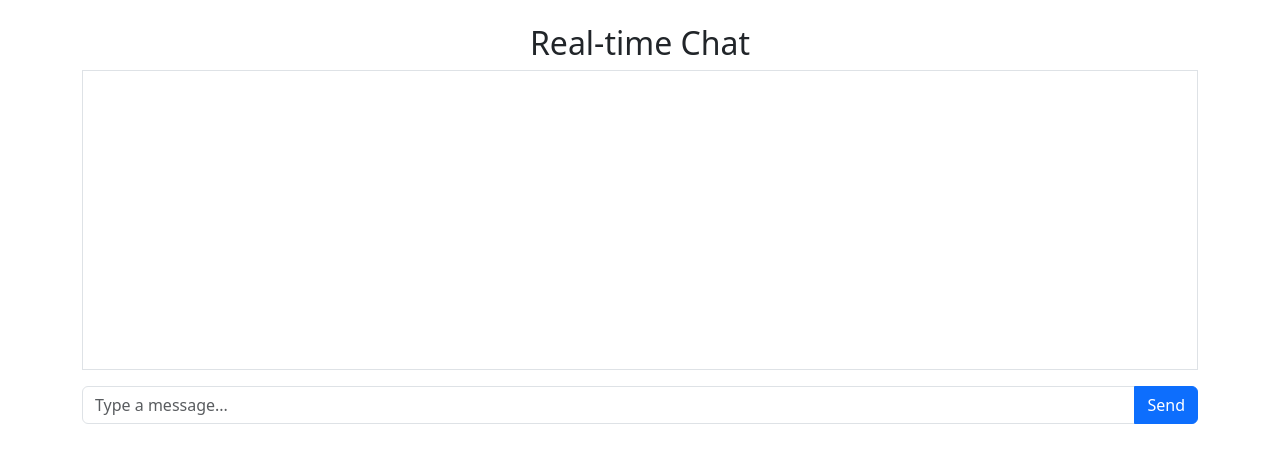
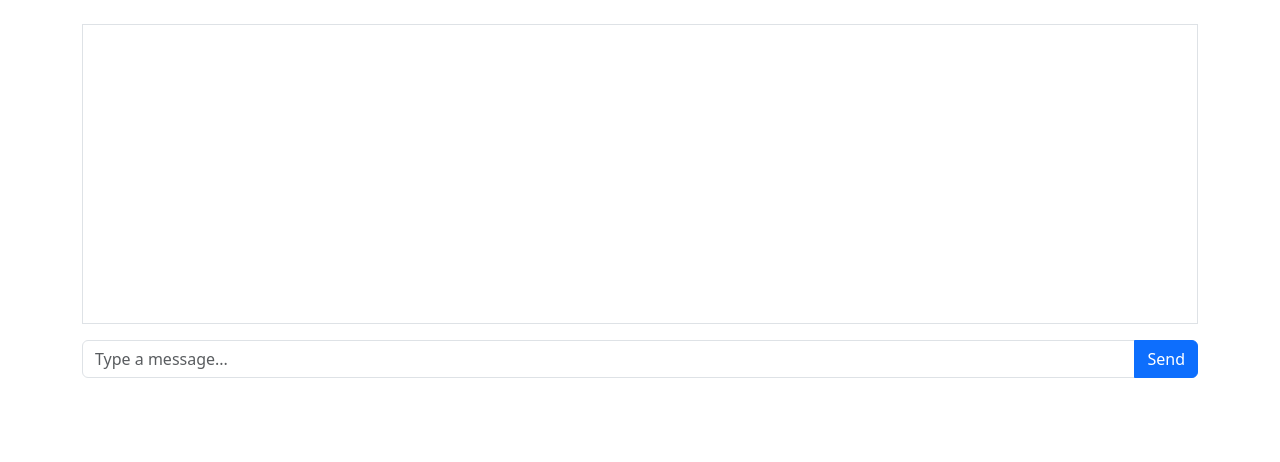
Before and after one commit to maharjanil/chat, a plain HTML site: page index.html in a window 1280 px wide. Drawn offline with nearby package versions, Linux system fonts and the light colour scheme.

Commit message:
Update index.html

```diff
--- a/index.html
+++ b/index.html
@@ -3,7 +3,7 @@
 <head>
     <meta charset="UTF-8">
     <meta name="viewport" content="width=device-width, initial-scale=1.0">
-    <title></title>
+    <title>Real-time Chat</title>
     <link href="https://cdn.jsdelivr.net/npm/bootstrap@5.3.0/dist/css/bootstrap.min.css" rel="stylesheet">
     <script>
         let socket;
@@ -26,7 +26,7 @@
     </script>
 </head>
 <body onload="init()" class="container mt-4">
-    <h2 class="text-center">Real-time Chat</h2>
+    <h2 class="text-center"></h2>
     <div id="chat-box" class="border p-3 mb-3" style="height: 300px; overflow-y: auto;"></div>
     <div class="input-group">
         <input type="text" id="message" class="form-control" placeholder="Type a message...">
```
